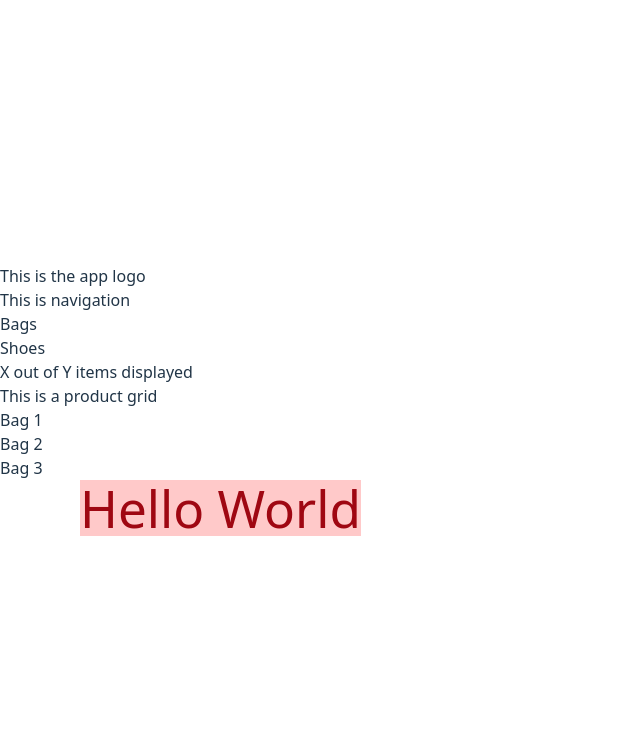
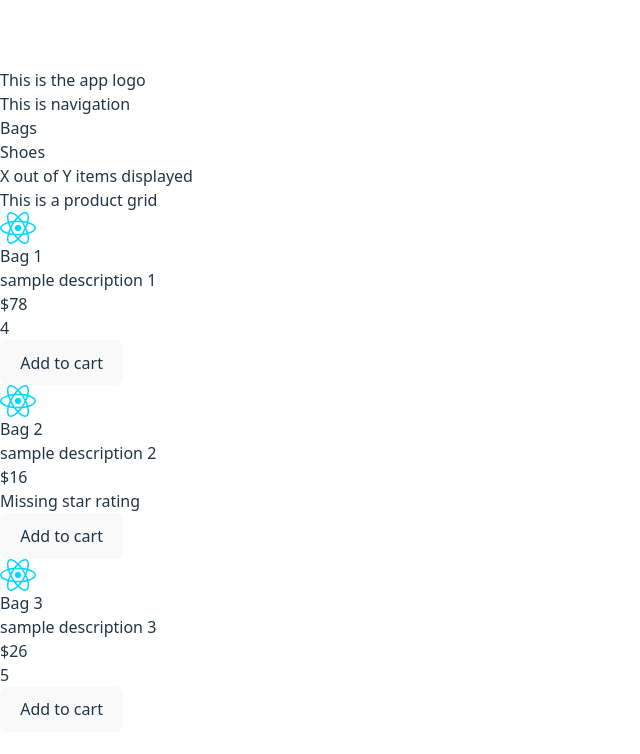
Before and after one commit to HShrigma/project-nexus, a React (Vite) app in the folder Project Nexus/: page / in a window 1280 px wide. Shown: the top 754 px of the page, without its empty margins (0-640 px from the left). Built offline with nearby package versions, Linux system fonts and the light colour scheme.

Commit message:
feat(product): implement product skeleton placeholder

```diff
--- a/Project Nexus/src/App.jsx
+++ b/Project Nexus/src/App.jsx
@@ -3,14 +3,13 @@ import ProductCounter from './components/products/ProductCounter';
 import ProductGrid from './components/products/ProductGrid';
 
 function App() {
-  return (
-    <>
-          <Header />
-          <ProductCounter/>
-          <ProductGrid/>
-          <h1 className='ml-20 bg-red-200 text-red-800'> Hello World</h1>
-    </>
-  )
+    return (
+        <>
+            <Header />
+            <ProductCounter />
+            <ProductGrid />
+        </>
+    )
 }
 
 export default App;
--- a/Project Nexus/src/components/products/Product.jsx
+++ b/Project Nexus/src/components/products/Product.jsx
@@ -1,7 +1,20 @@
-export const Product = ({name}) => {
+import reactSvg from '../../assets/react.svg';
+
+export const Product = ({product}) => {
     return (
         <div>
-            {name}
+            {/*Image*/}
+            <img src={reactSvg} alt="React logo" />
+            {/*Name*/}
+            <div>{product?.name ?? "Missing name"}</div>
+            {/*Description*/}
+            <div>{product?.description ?? "Missing description"}</div>
+            {/*Price*/}
+            <div>{product?.price ? `$${product.price}` : "Missing price"}</div>
+            {/*Star Rating*/}
+            <div>{product?.rating ?? "Missing star rating"}</div>
+            {/*Add to Cart*/}
+            <button> Add to cart</button>
         </div>
 );
 }
--- a/Project Nexus/src/components/products/ProductGrid.jsx
+++ b/Project Nexus/src/components/products/ProductGrid.jsx
@@ -1,11 +1,14 @@
 import { Product } from "./Product";
 
 export const ProductGrid = () => {
-    const tempProducts = [{ id: 1, name: "Bag 1" }, { id: 2, name: "Bag 2" }, { id: 3, name: "Bag 3" }];
+    const tempProducts = [
+        { id: 1, name: "Bag 1", description: "sample description 1", price: 78, rating: 4 },
+        { id: 2, name: "Bag 2", description: "sample description 2", price: 16  },
+        { id: 3, name: "Bag 3", description: "sample description 3", price: 26, rating: 5 }];
     return (
         <div>
             This is a product grid
-            {tempProducts.map(prod => <Product key={prod.id} name={prod.name}/>)}
+            {tempProducts.map(prod => <Product key={prod.id} product={prod}/>)}
         </div>
     )
 }
```
